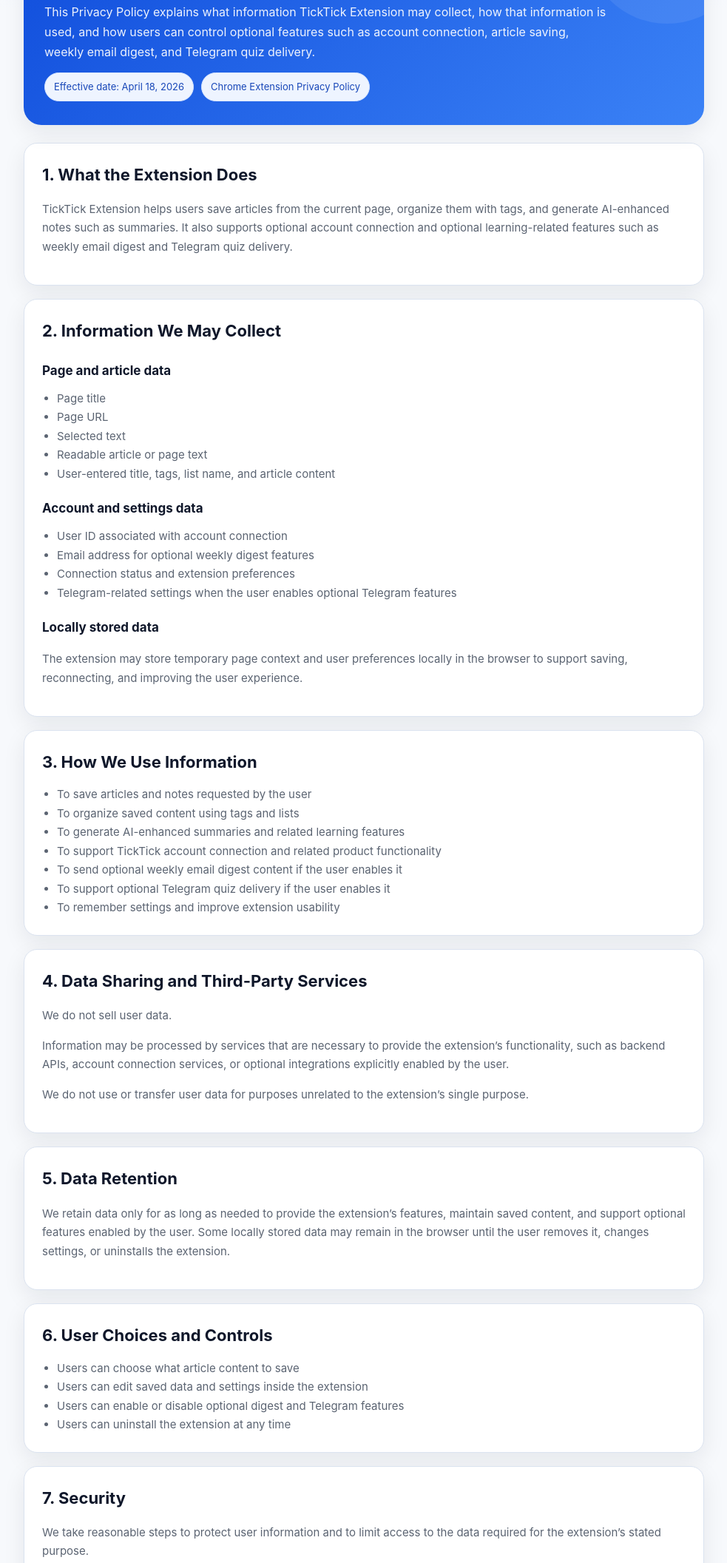
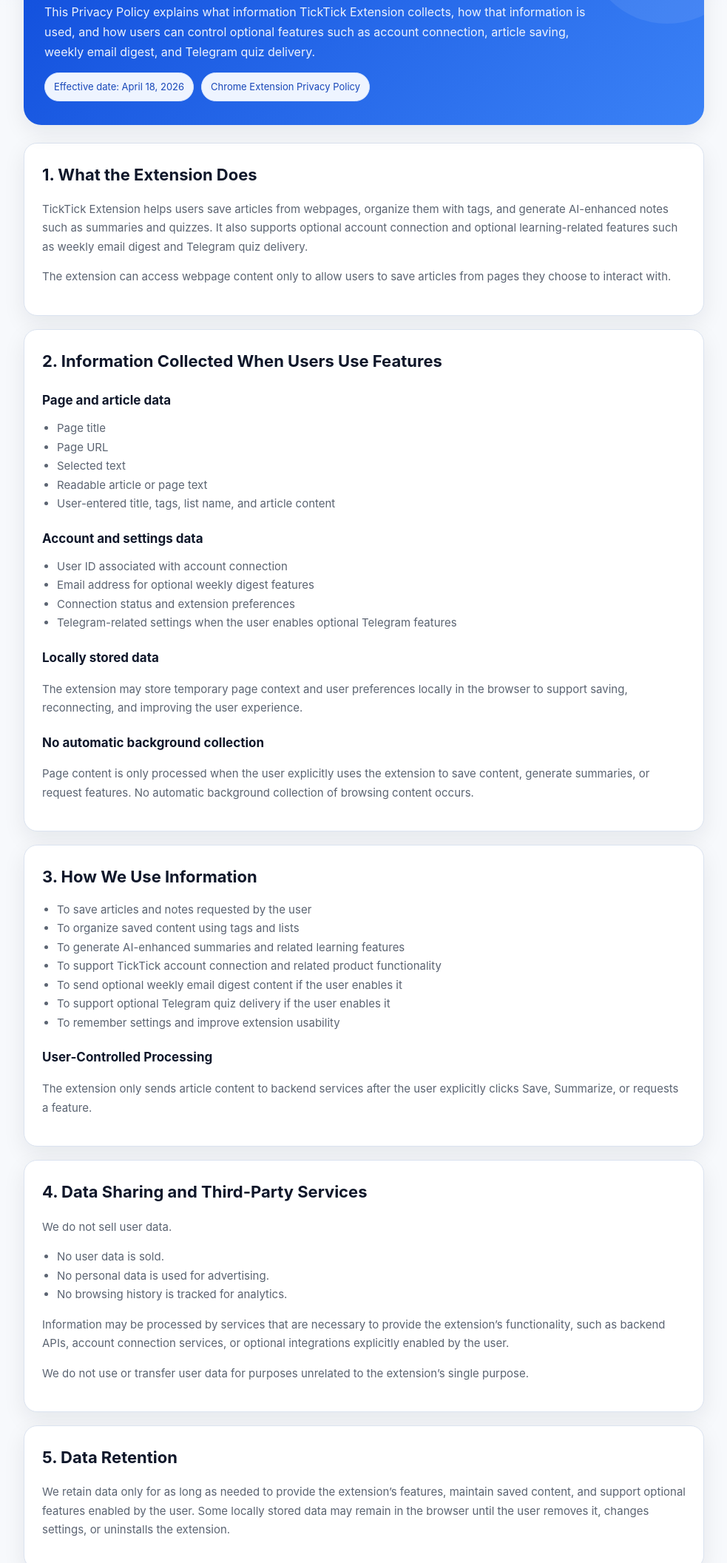
Before and after one commit to Ahmed-Sheref/ticktick-extension-privacy, a plain HTML site: page index.html in a window 1280 px wide. Shown: the part 168-2281 px from the top of the page at 74% size, without its empty margins (148-1131 px from the left). Drawn offline with Linux system fonts and the light colour scheme.

Commit message:
index.html

```diff
--- a/index.html
+++ b/index.html
@@ -169,7 +169,7 @@
       <div class="badge">Privacy Policy</div>
       <h1>TickTick Extension</h1>
       <p>
-        This Privacy Policy explains what information TickTick Extension may collect,
+        This Privacy Policy explains what information TickTick Extension collects,
         how that information is used, and how users can control optional features such
         as account connection, article saving, weekly email digest, and Telegram quiz delivery.
       </p>
@@ -183,15 +183,19 @@
       <section class="card">
         <h2>1. What the Extension Does</h2>
         <p>
-          TickTick Extension helps users save articles from the current page, organize them with
-          tags, and generate AI-enhanced notes such as summaries. It also supports optional
-          account connection and optional learning-related features such as weekly email digest
-          and Telegram quiz delivery.
+          TickTick Extension helps users save articles from webpages, organize them with
+          tags, and generate AI-enhanced notes such as summaries and quizzes. It also supports
+          optional account connection and optional learning-related features such as weekly email
+          digest and Telegram quiz delivery.
+        </p>
+        <p>
+          The extension can access webpage content only to allow users to save articles
+          from pages they choose to interact with.
         </p>
       </section>
 
       <section class="card">
-        <h2>2. Information We May Collect</h2>
+        <h2>2. Information Collected When Users Use Features</h2>
 
         <h3>Page and article data</h3>
         <ul>
@@ -215,6 +219,13 @@
           The extension may store temporary page context and user preferences locally in the browser
           to support saving, reconnecting, and improving the user experience.
         </p>
+
+        <h3>No automatic background collection</h3>
+        <p>
+          Page content is only processed when the user explicitly uses the extension
+          to save content, generate summaries, or request features.
+          No automatic background collection of browsing content occurs.
+        </p>
       </section>
 
       <section class="card">
@@ -228,6 +239,12 @@
           <li>To support optional Telegram quiz delivery if the user enables it</li>
           <li>To remember settings and improve extension usability</li>
         </ul>
+
+        <h3>User-Controlled Processing</h3>
+        <p>
+          The extension only sends article content to backend services after the user
+          explicitly clicks Save, Summarize, or requests a feature.
+        </p>
       </section>
 
       <section class="card">
@@ -235,6 +252,11 @@
         <p>
           We do not sell user data.
         </p>
+        <ul>
+          <li>No user data is sold.</li>
+          <li>No personal data is used for advertising.</li>
+          <li>No browsing history is tracked for analytics.</li>
+        </ul>
         <p>
           Information may be processed by services that are necessary to provide the extension’s
           functionality, such as backend APIs, account connection services, or optional integrations
@@ -262,14 +284,15 @@
           <li>Users can edit saved data and settings inside the extension</li>
           <li>Users can enable or disable optional digest and Telegram features</li>
           <li>Users can uninstall the extension at any time</li>
+          <li>Users may request deletion of stored account data by contacting support</li>
         </ul>
       </section>
 
       <section class="card">
         <h2>7. Security</h2>
         <p>
-          We take reasonable steps to protect user information and to limit access
-          to the data required for the extension’s stated purpose.
+          We use industry-standard safeguards, secure connections, and access controls
+          to protect stored information and limit access to the data required for the extension’s stated purpose.
         </p>
         <div class="notice">
           TickTick Extension is designed to use user data only to provide the features
@@ -291,8 +314,8 @@
           If you have questions about this Privacy Policy, contact:
         </p>
         <p>
-          <strong>Your Name:</strong> Ahmed Sheref<br />
-          <strong>Email:</strong> AhmedShalhadad1@gmail.com
+          <strong>Name:</strong> Ahmed Sheref<br />
+          <strong>Email:</strong> ticktickextension.help@gmail.com
         </p>
       </section>
     </div>
```
